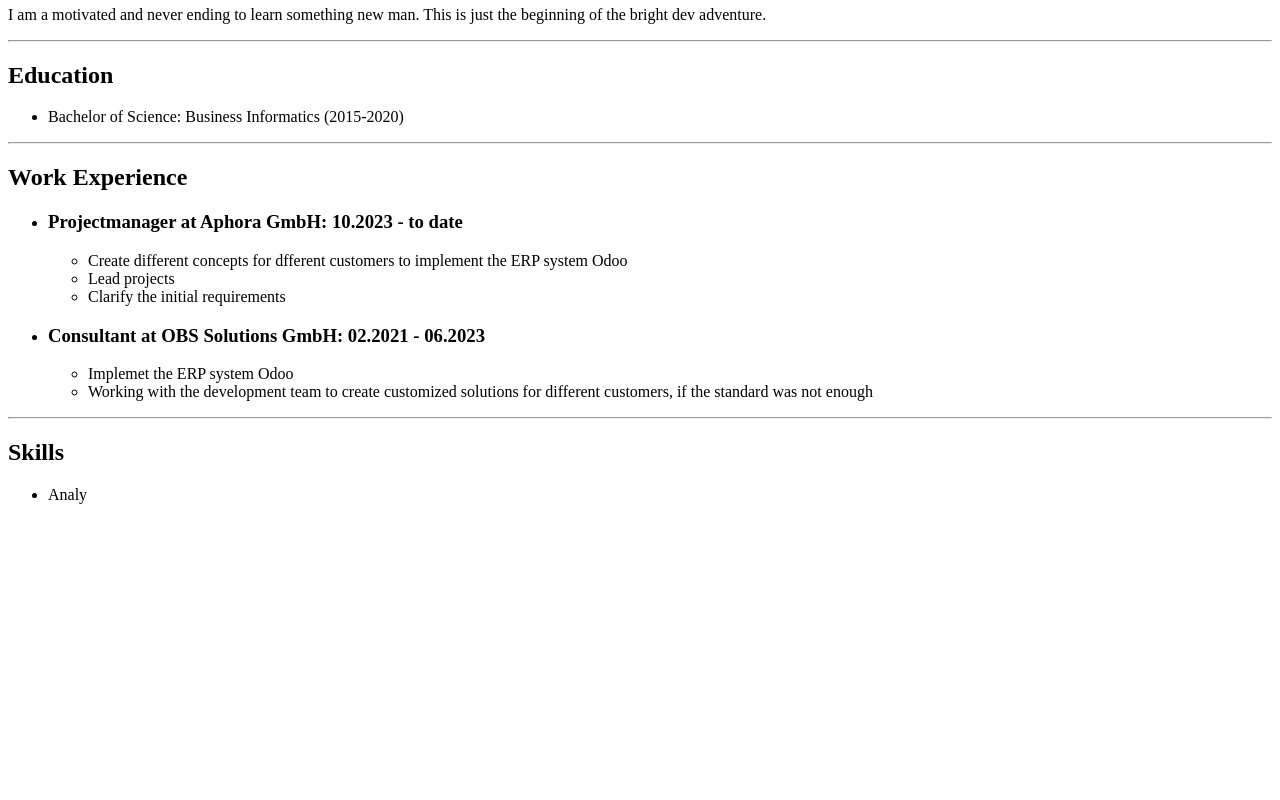
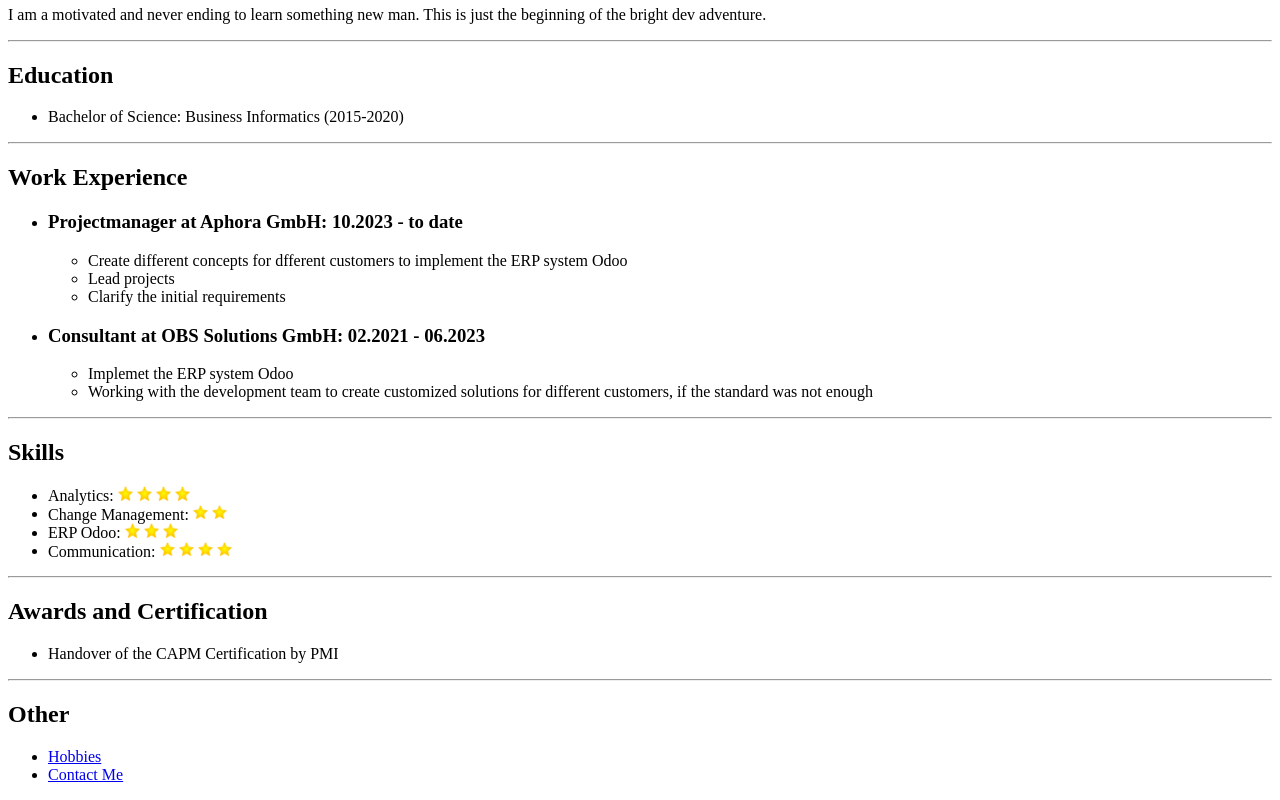
Before and after one commit to VladKaiss/online-resume, a plain HTML site: page index.html in a window 1280 px wide. Shown: the part 348-1148 px from the top of the page. Before the commit the page ends 868 px from the top, so only its background shows below. Drawn offline with Linux system fonts and the light colour scheme.

Commit message:
add new pictures, finished resume

```diff
--- a/index.html
+++ b/index.html
@@ -41,8 +41,41 @@
         <hr>
 
         <h2>Skills</h2>
+            <ul>
+                <li>Analytics: <img src="./assets/star.png" width="15">
+                            <img src="./assets/star.png" width="15">
+                            <img src="./assets/star.png" width="15">
+                            <img src="./assets/star.png" width="15">
+                </li>
+                <li>Change Management:
+                            <img src="./assets/star.png" width="15">
+                            <img src="./assets/star.png" width="15">
+                </li>
+                <li>ERP Odoo:
+                            <img src="./assets/star.png" width="15">
+                            <img src="./assets/star.png" width="15">
+                            <img src="./assets/star.png" width="15">
+                </li>
+                <li>Communication:
+                            <img src="./assets/star.png" width="15">
+                            <img src="./assets/star.png" width="15">
+                            <img src="./assets/star.png" width="15">
+                            <img src="./assets/star.png" width="15">
+                </li>
+            </ul>
+        <hr>
+        <h2>Awards and Certification</h2>
+            <ul>
+                <li>
+                    Handover of the CAPM Certification by PMI
+                </li>
+            </ul>
+        <hr>
+        <h2>Other</h2>
         <ul>
-            <li>Analy</li>
+            <li><a href="./hobbies.html">Hobbies</a></li>
+            <li><a href="./contactme.html">Contact Me</a></li>
         </ul>
+
     </body>
 </html>
```
Also changed, not shown: contactme.html (added, +2 -0 lines), hobbies.html (added, +6 -0 lines), assets/star.png (added).
